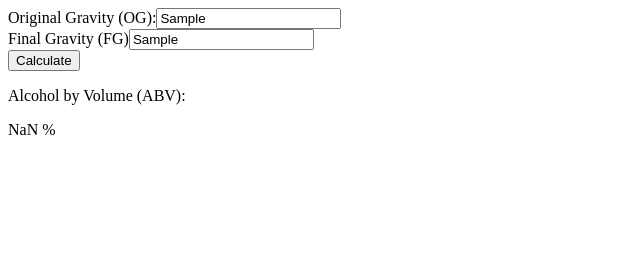
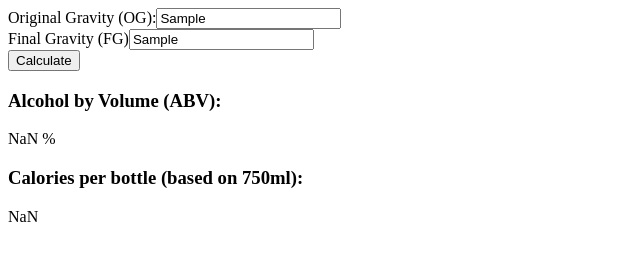
Before and after one commit to SH00KS/crooks-and-bones-ABV-calculator, a plain HTML site: page index.html in a window 1280 px wide. Both pictures are taken after typing "Sample", "Sample" into the empty fields and a click on the button "Calculate". Shown: the whole page, without its empty margins (0-640 px from the left). Drawn offline with Linux system fonts and the light colour scheme.

Commit message:
Error message added
Added an error message if the user enters a higher final gravity
reading than an original gravity reading. This is impossible.

Still allows a calculation to be rendered, must work on stopping this.

```diff
--- a/abv.js
+++ b/abv.js
@@ -3,13 +3,27 @@
 	var originalGravity = document.getElementById('originalGravityText').value;
 	var finalGravity = document.getElementById('finalGravityText').value;
 
-	//Maths equation
+	//Maths equation for ABV
 	var abv = (1.05/0.79) * ((originalGravity - finalGravity) / finalGravity) * 100;
 	var roundedAbv = parseFloat(abv).toFixed(2);
 
-	//alert(math);
-	var result = document.getElementById('ABVResult');
-	result.innerHTML = roundedAbv + " %";
+	var abvResult = document.getElementById('ABVResult');
+	abvResult.innerHTML = roundedAbv + " %";
+
+	//Maths equation for calories
+	var calories = 26.40 * abv * 1.6;
+	var roundedCalories = parseFloat(calories).toFixed(2);
+
+	var caloriesResult = document.getElementById('caloriesResult');
+	caloriesResult.innerHTML = roundedCalories;
+
+	var alertBox = document.getElementById('alertBox');
+
+		if (finalGravity > originalGravity) {
+			alertBox.innerHTML = ('The final gravity should be lower than the original gravity');
+			return false;
+		}
+
 	}
 
 	document.getElementById("calculateButton").onclick = calculateAlcoholByVolume;
--- a/index.html
+++ b/index.html
@@ -20,8 +20,11 @@ Original Gravity (OG):<input type="text" name="originalGravity" id="originalGrav
 Final Gravity (FG)<input type="text" name="finalGravity" id="finalGravityText"/> <br/>
 <input type="button" id="calculateButton" value="Calculate"/>
 </form>
-<p>Alcohol by Volume (ABV):</p>
-<div id="ABVResult">11</div>
+<div id="alertBox"></div>
+<h3>Alcohol by Volume (ABV):</h3>
+<div id="ABVResult"></div>
+<h3>Calories per bottle (based on 750ml):</h3>
+<div id="caloriesResult"></div>
 <script type="text/javascript" src="abv.js"></script>
 </body>
 </html>
```
